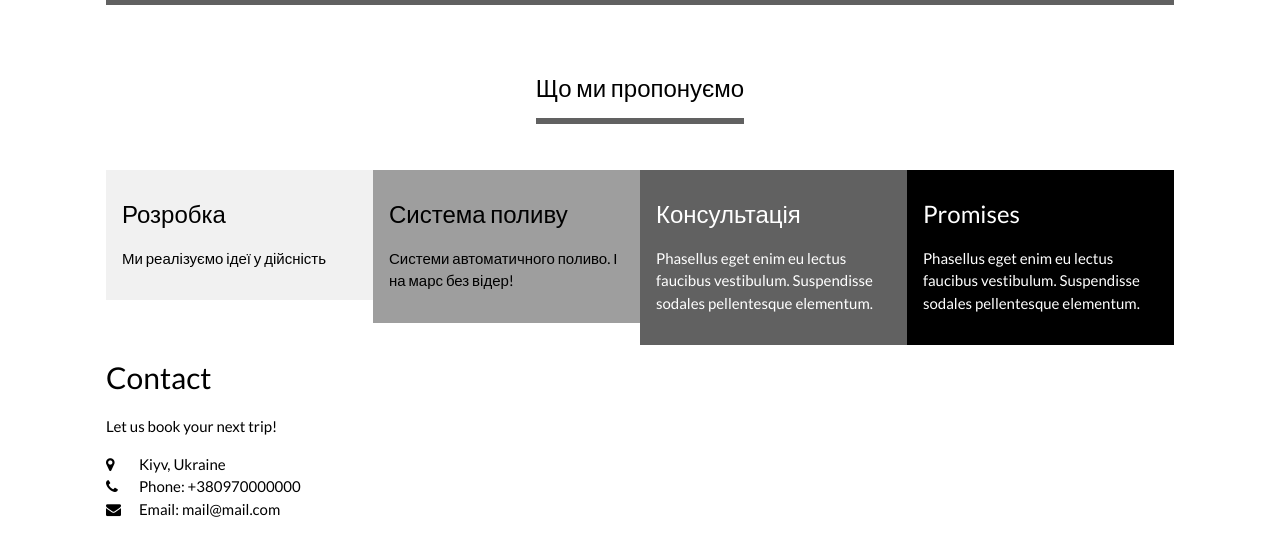
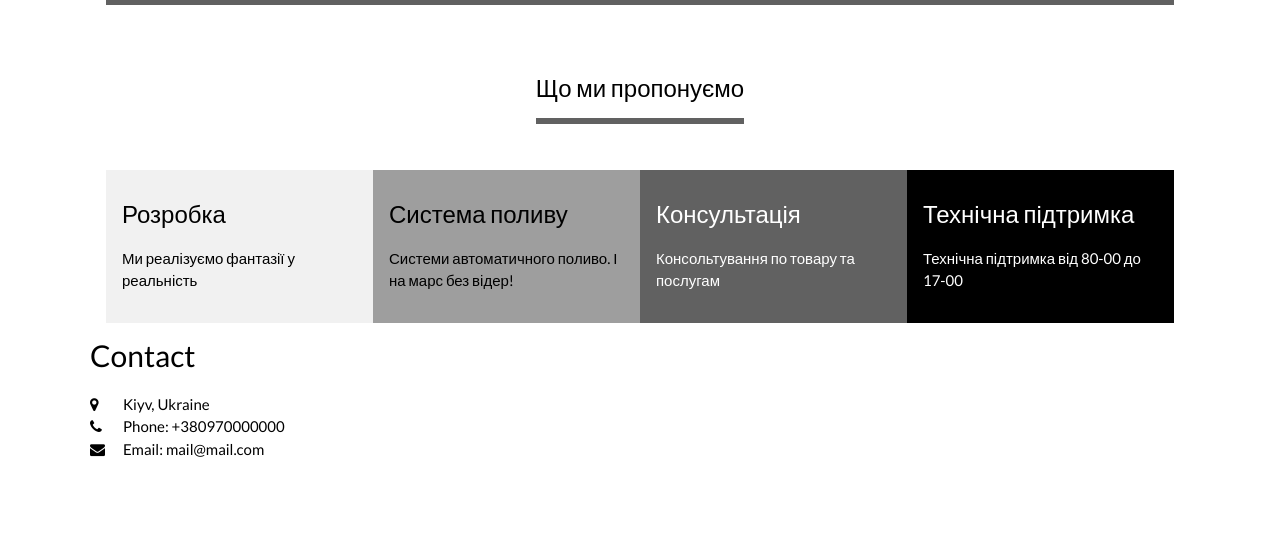
Before and after one commit to Dima-and-Dima/Dima-and-Dima.github.io, a plain HTML site: page index.html in a window 1280 px wide. Shown: the part 1018-1574 px from the top of the page. Drawn offline with nearby package versions, Linux system fonts and the light colour scheme.

Commit message:
Update index.html

```diff
--- a/index.html
+++ b/index.html
@@ -27,7 +27,7 @@ html,body,h1,h2,h3,h4 {font-family:"Lato", sans-serif}
       <a href="#about" class="w3-button w3-block">About</a>
     </div>
     <div class="w3-col s3">
-      <a href="#contact" class="w3-button w3-block">Contact</a>
+      <a href="#contacts" class="w3-button w3-block">Наші контакти</a>
     </div>
   </div>
 </div>
@@ -80,7 +80,7 @@ html,body,h1,h2,h3,h4 {font-family:"Lato", sans-serif}
     </div>
     <div class="w3-col l3 m6 w3-light-grey w3-container w3-padding-16">
       <h3>Розробка</h3>
-      <p>Ми реалізуємо ідеї у дійсність</p>
+      <p>Ми реалізуємо фантазії у реальність</p>
     </div>
 
     <div class="w3-col l3 m6 w3-grey w3-container w3-padding-16">
@@ -90,20 +90,20 @@ html,body,h1,h2,h3,h4 {font-family:"Lato", sans-serif}
 
     <div class="w3-col l3 m6 w3-dark-grey w3-container w3-padding-16">
       <h3>Консультація</h3>
-      <p>Phasellus eget enim eu lectus faucibus vestibulum. Suspendisse sodales pellentesque elementum.</p>
+      <p>Консольтування по товару та послугам</p>
     </div>
 
     <div class="w3-col l3 m6 w3-black w3-container w3-padding-16">
-      <h3>Promises</h3>
-      <p>Phasellus eget enim eu lectus faucibus vestibulum. Suspendisse sodales pellentesque elementum.</p>
+      <h3>Технічна підтримка</h3>
+      <p>Технічна підтримка від 80-00 до 17-00</p>
     </div>
   </div>
 
 
 <!-- Contact -->
-  <div class="w3-container">
+  <div class="contact"  id="contacts">
     <h2>Contact</h2>
-    <p>Let us book your next trip!</p>
+    <p> </p>
     <i class="fa fa-map-marker" style="width:30px"></i> Kiyv, Ukraine<br>
     <i class="fa fa-phone" style="width:30px"></i> Phone: +380970000000<br>
     <i class="fa fa-envelope" style="width:30px"> </i> Email: mail@mail.com<br>
```
